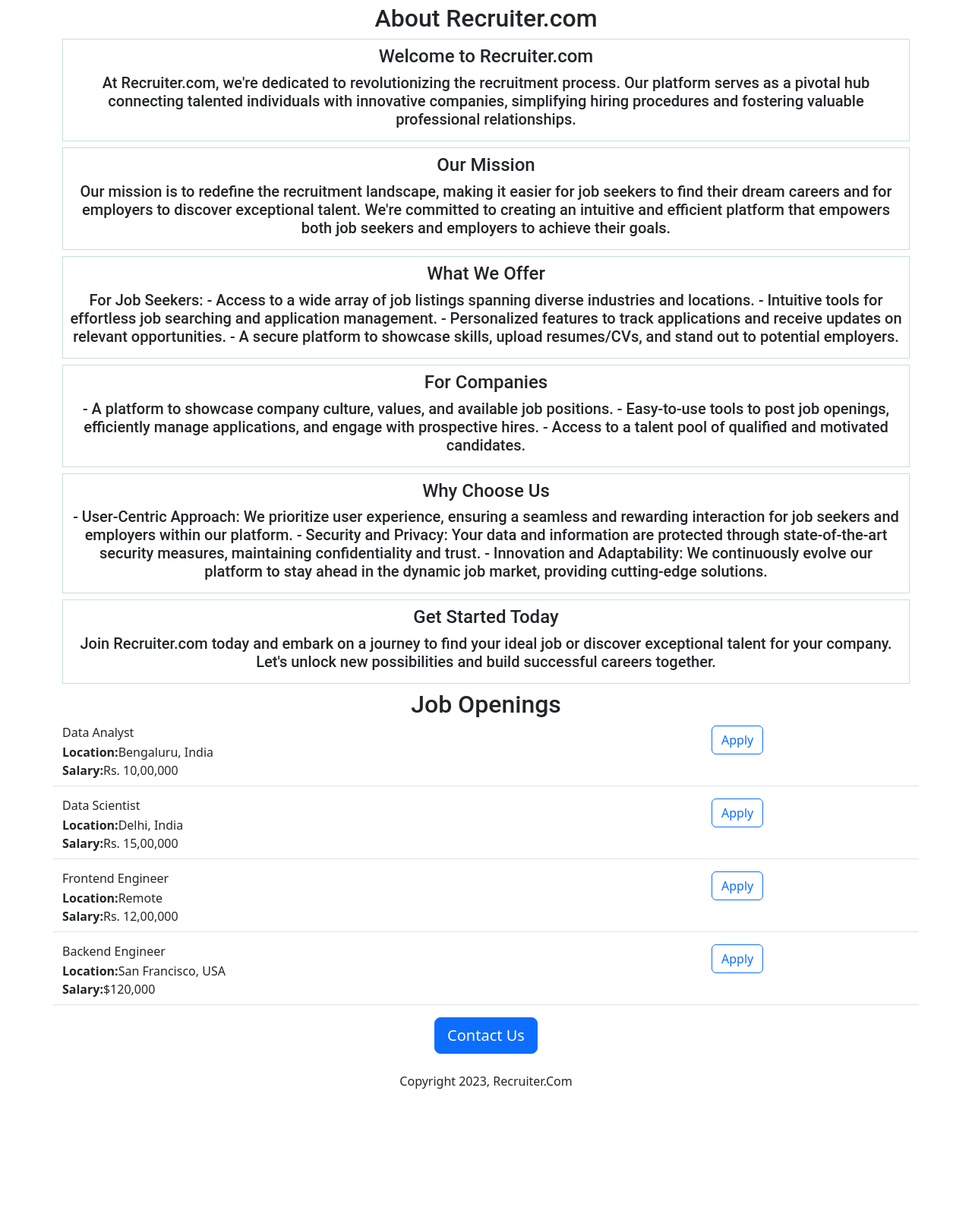
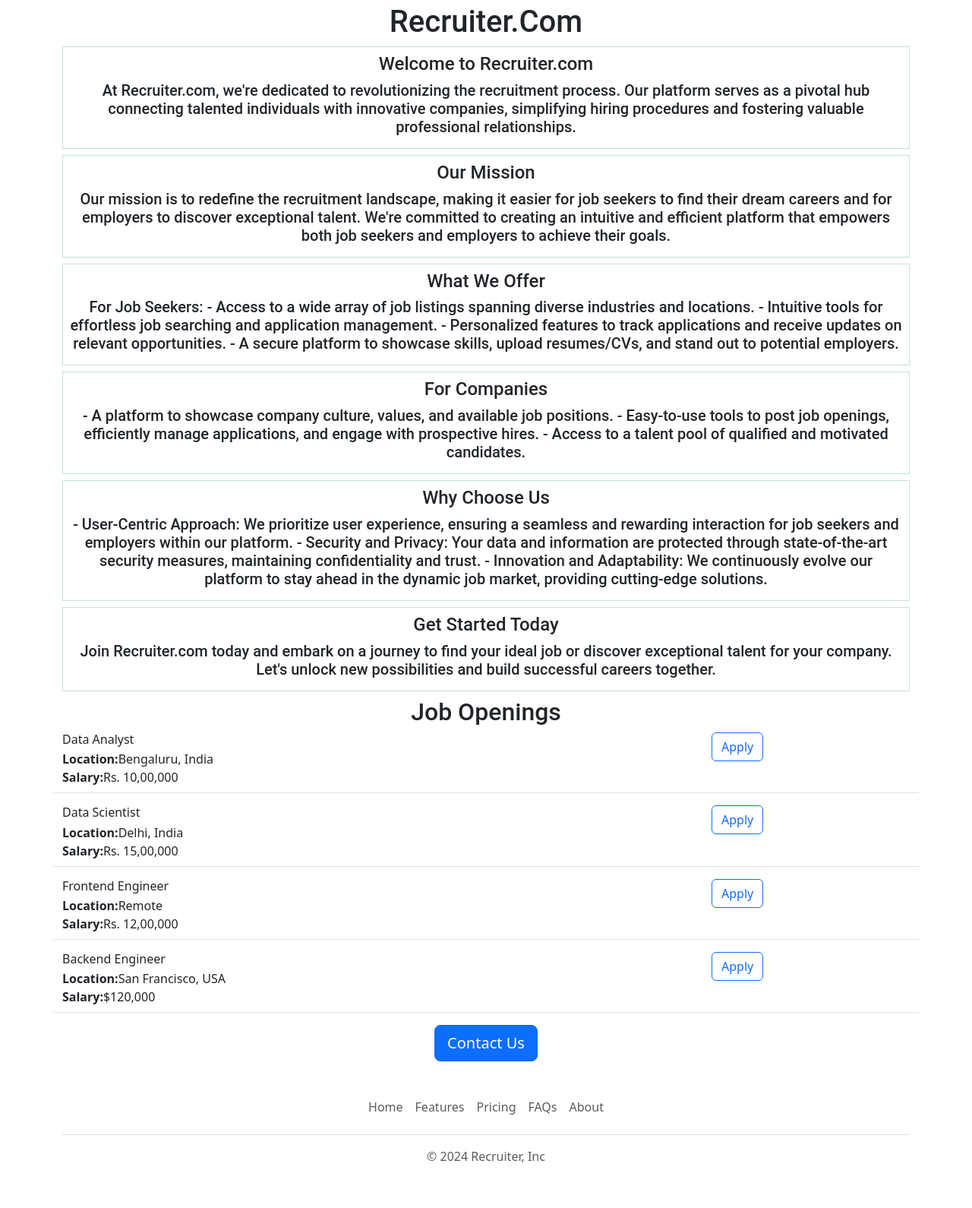
Before and after one commit to love-000/lokesh, a Flask app: page / in a window 1280 px wide. Shown: the part 557-2147 px from the top of the page at 76% size. Before the commit the page ends 1990 px from the top, so only its background shows below. Run offline with Flask 3, Linux system fonts and the light colour scheme.

Commit message:
functional and aesthetic improvement

```diff
--- /dev/null
+++ b/templates/footer.html
@@ -0,0 +1,12 @@
+<div class="container">
+  <footer class="py-3 my-4">
+    <ul class="nav justify-content-center border-bottom pb-3 mb-3">
+      <li class="nav-item"><a href="https://recruiter-ul04.onrender.com" class="nav-link px-2 text-body-secondary">Home</a></li>
+      <li class="nav-item"><a href="https://recruiter-ul04.onrender.com" class="nav-link px-2 text-body-secondary">Features</a></li>
+      <li class="nav-item"><a href="https://recruiter-ul04.onrender.com" class="nav-link px-2 text-body-secondary">Pricing</a></li>
+      <li class="nav-item"><a href="https://recruiter-ul04.onrender.com" class="nav-link px-2 text-body-secondary">FAQs</a></li>
+      <li class="nav-item"><a href="https://recruiter-ul04.onrender.com" class="nav-link px-2 text-body-secondary">About</a></li>
+    </ul>
+    <p class="text-center text-body-secondary">&copy; 2024 Recruiter, Inc</p>
+  </footer>
+</div>
--- a/templates/home.html
+++ b/templates/home.html
@@ -47,12 +47,12 @@
 
 
 <body>
+  {% include 'nav.html' %}
+  <video id="sample_video" class="object-fit-fill rounded" autoplay>
+    <source src="https://lokesh--love1506262015.repl.co/static/recruiter_video.mp4" type="video/mp4">
+  </video>
 <div class="container">
 <h1>Recruiter.Com</h1>
-<video id="sample_video" class="object-fit-fill rounded" autoplay>
-      <source src="https://lokesh--love1506262015.repl.co/static/recruiter_video.mp4" type="video/mp4">
-    </video>
-<h2>About Recruiter.com</h2>
 
   <div class="border border-success p-2 mb-2 border-opacity-25">
     <h4>Welcome to Recruiter.com</h4>
@@ -112,10 +112,10 @@
   </div>
 
   <div style="text-align: center;">
-    <button type="button" class="btn btn-primary btn-lg">Contact Us</button>
-    <p class="mt-4">Copyright 2023, Recruiter.Com</p>
+    <a href="mailto:l9350233978@gmail.com?subject=post%20about%20job%20%3Cput%20your%20job%20name%3E&body=My%20Name%3A%20____%0D%0AMy%20job%20post%20details%20is%20this%3A%20____%0D%0AMy%20contact%20details%3A%20____%0D%0A" type="button" class="btn btn-primary btn-lg">Contact Us</a>
   </div>
 
 </div>
+  {% include 'footer.html' %}
   </body>
 </html>
--- a/templates/jobitem.html
+++ b/templates/jobitem.html
@@ -12,6 +12,6 @@
  </div>
 
   <div class="col-3">
-    <button type="button" class="btn btn-outline-primary">Apply</button>
+    <a href="mailto:l9350233978@gmail.com?subject=Application%20for%20{{job['title']}}&body=My%20Name%3A%20____%0D%0AMy%20Resume%20link%3A%20____%0D%0AMy%20LinkedIn%20link%3A%20____%0D%0A" type="button" class="btn btn-outline-primary">Apply</a>
   </div>
 </div>
--- /dev/null
+++ b/templates/nav.html
@@ -0,0 +1,9 @@
+<nav class="navbar shadow bg-body-tertiary rounded fixed-top">
+  <div class="container-fluid">
+    <a class="navbar-brand" href="#">
+      <img src="static/logo_sample.jpg" alt="Logo" width="30" height="24" class="d-inline-block align-text-top">
+      Recruiter.com
+    </a>
+  </div>
+</nav>
+<div style="height:56px"></div>
```
